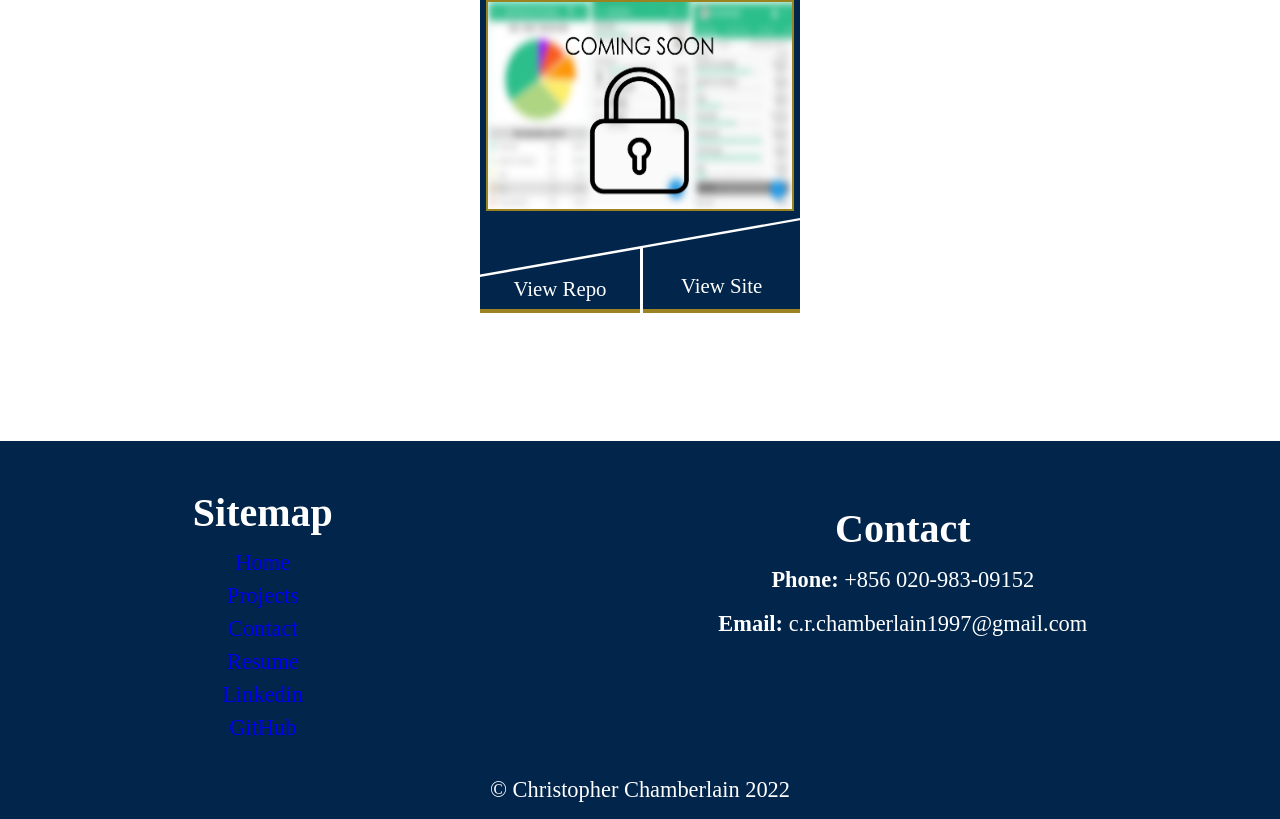
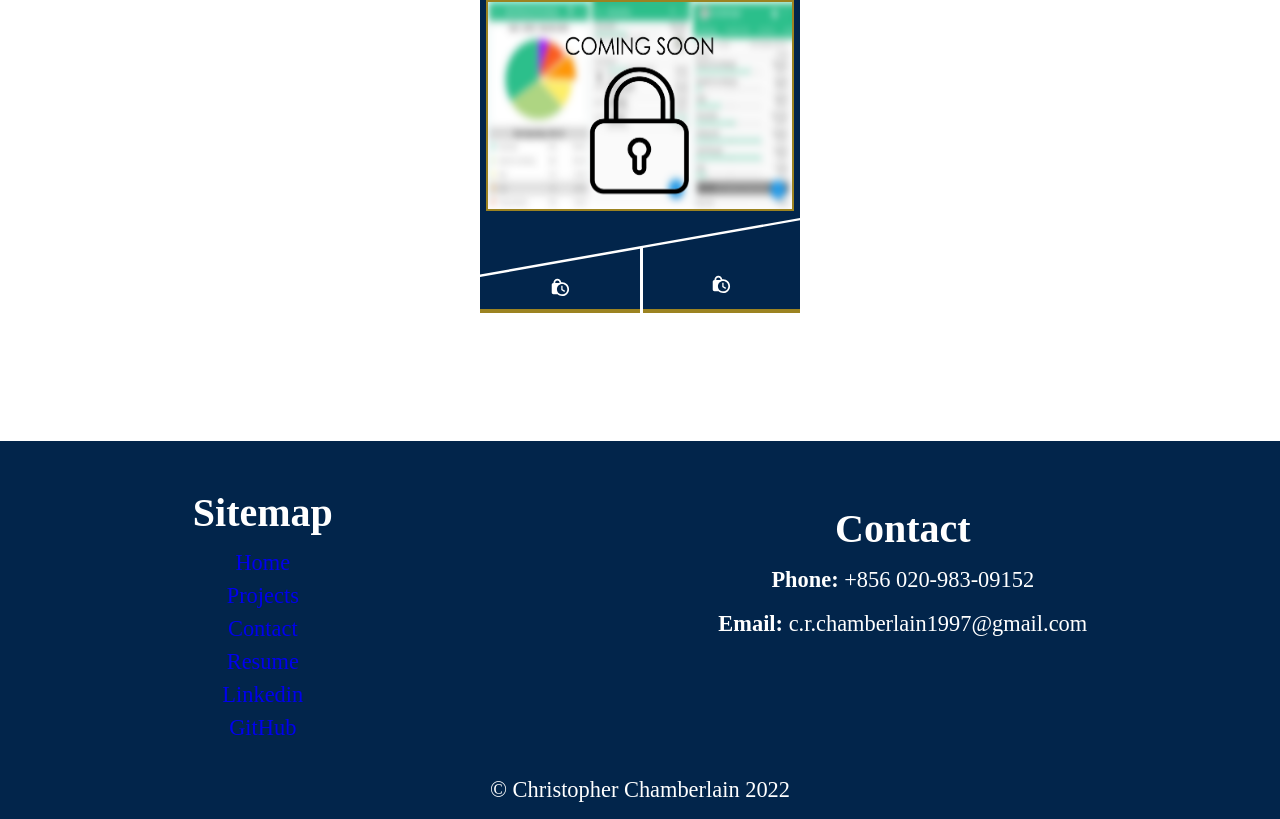
Before and after one commit to AkaraTawng/portfolio-mf-v2, a React (Create React App) app: page /projects in a window 1280 px wide. Shown: the part 3438-4257 px from the top of the page. Built offline with nearby package versions, Linux system fonts and the light colour scheme.

Commit message:
import react lock icon. pass icon as viewrepo and viewsite prop on income tracker project item

```diff
--- a/src/components/ProjectItem.js
+++ b/src/components/ProjectItem.js
@@ -8,8 +8,8 @@ export default function ProjectItem(props) {
         </div>
 
         <div id="links-flex-container">
-            <div id="view-repo"><a href={props.repo}>View Repo</a></div>
-            <div id="view-site"><a href={props.site}>View Site</a></div>
+            <div id="view-repo"><a href={props.repo}>{props.viewrepo ? props.viewrepo : "View Repo"}</a></div>
+            <div id="view-site"><a href={props.site}>{props.viewsite ? props.viewsite : "View Site" }</a></div>
         </div>
     </div>
     </>;
```
